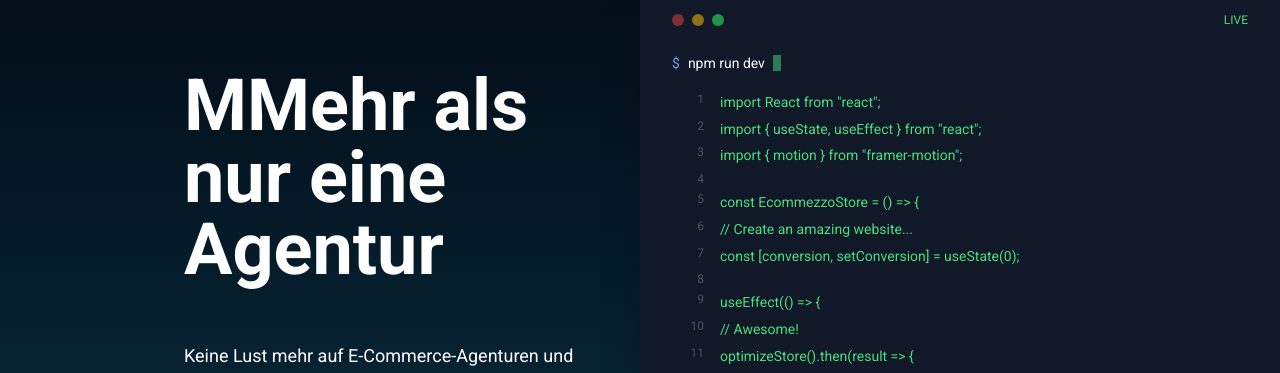
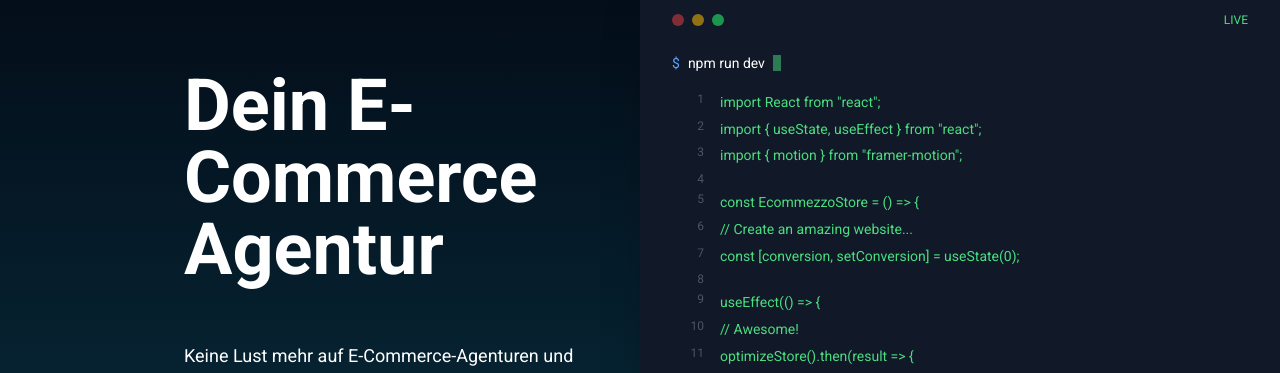
Before and after one commit to murathan-cotuk/ecommezzo, a Next.js app: page / in a window 1280 px wide. Shown: the part 120-493 px from the top of the page. Built offline with nearby package versions, Linux system fonts and the light colour scheme.

Commit message:
Dein E-Commerce Agentur

```diff
--- a/src/app/page.js
+++ b/src/app/page.js
@@ -27,7 +27,7 @@
       <main className="relative z-10">
         <section className="w-full h-[800px] bg-gradient-to-t from-cyan-950 to-gray-950 text-white flex items-center px-6 relative overflow-hidden">
           <div className="w-1/2 pl-40 pt-20 z-10">
-            <h1 className="text-7xl font-bold text-left pb-10">MMehr als nur eine Agentur</h1>
+            <h1 className="text-7xl font-bold text-left pb-10">Dein E-Commerce Agentur</h1>
             <p className="text-lg mt-4 max-w-xl text-left pb-20">
               Keine Lust mehr auf E-Commerce-Agenturen und Coaches, die nicht halten, was sie versprechen?
               Wir sind die Shopify Experts an deiner Seite.
```
